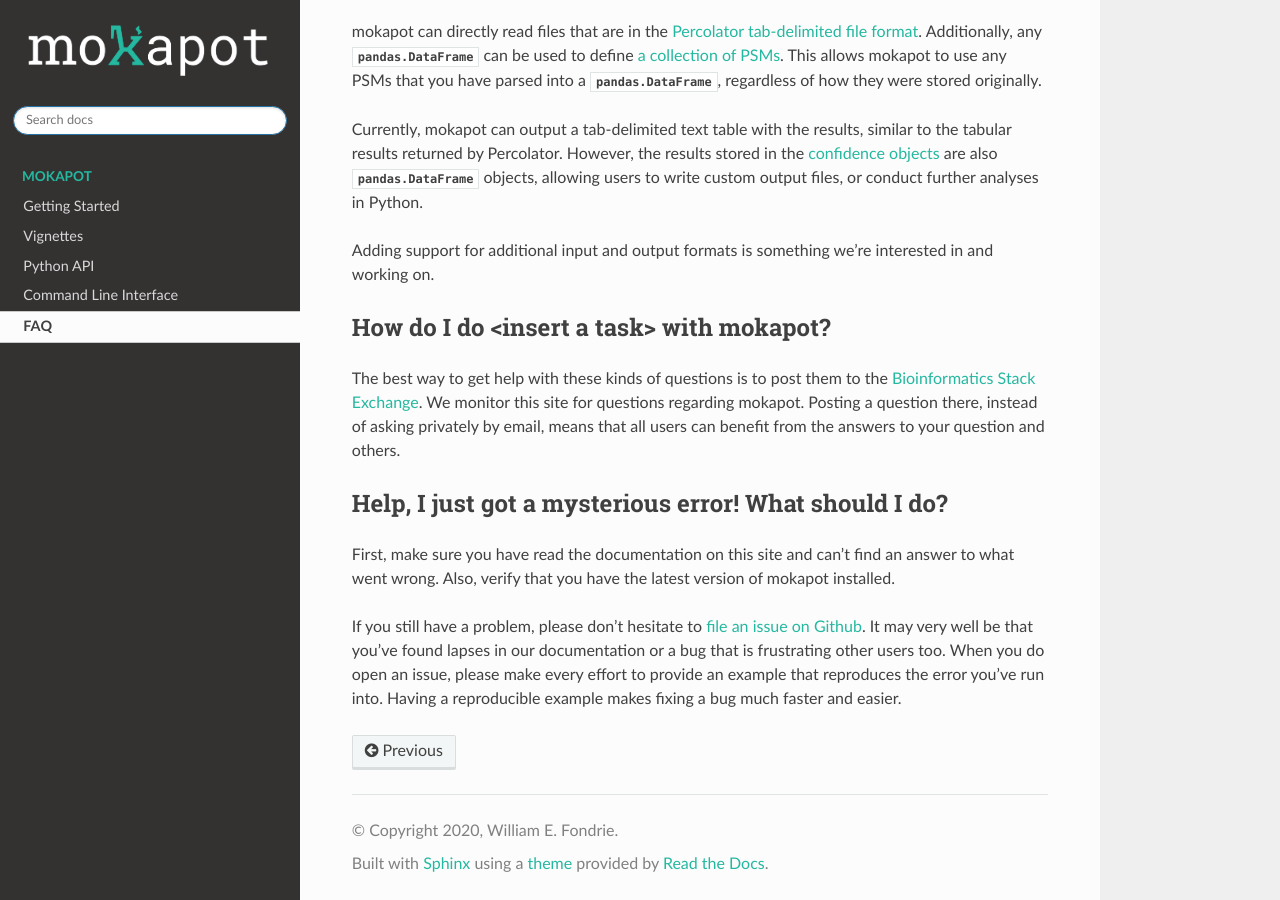
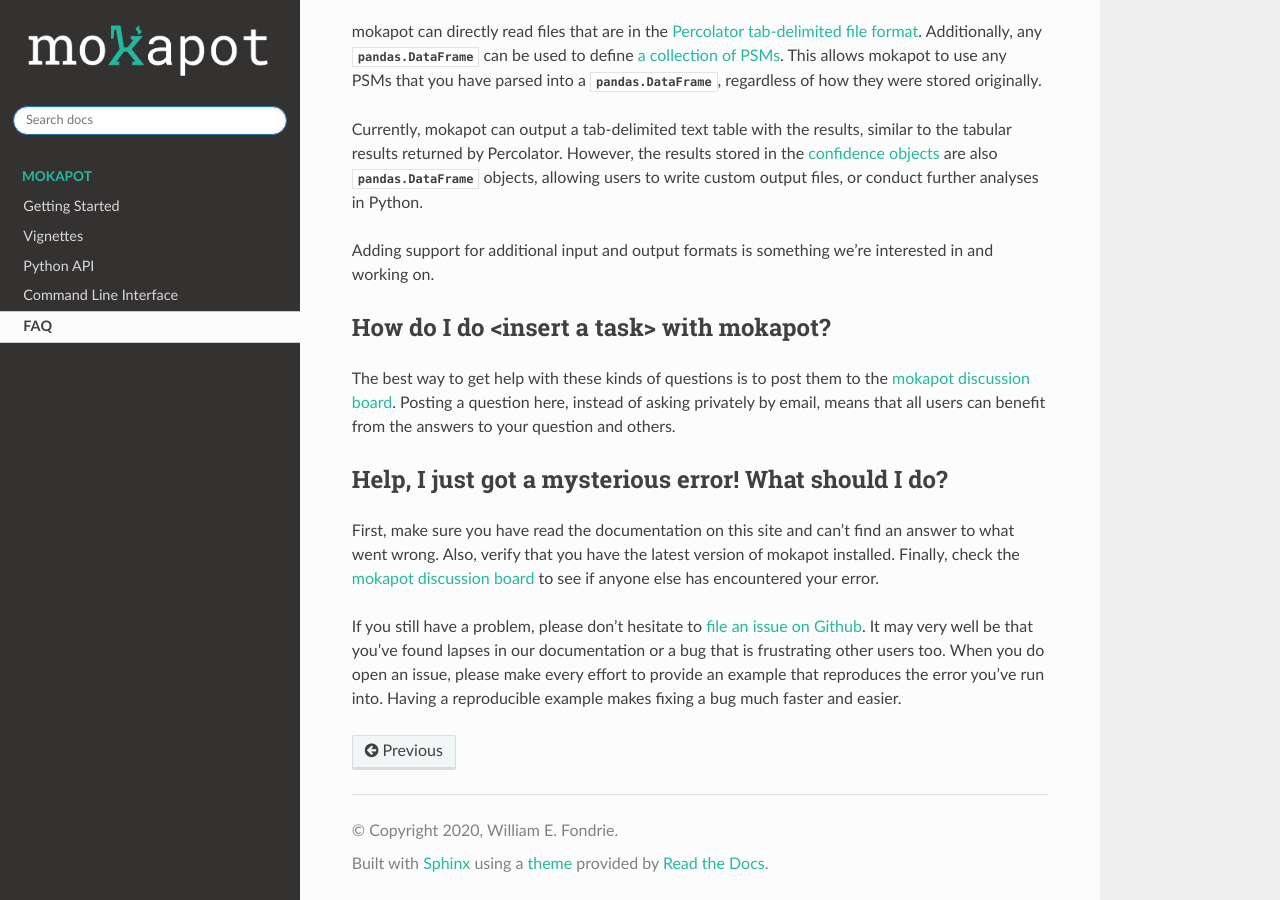
Before and after one commit to wfondrie/mokapot, a Sphinx documentation site: the page built from docs/source/faq.rst, in a window 1280 px wide and 900 px high, scrolled down 986 px. Built offline with Sphinx 7.4.7 and the Read the Docs theme 2.0.0, drawn with Linux system fonts in a browser that asks for light colours; the version number could not be read and is left out.

Commit message:
Added discussion board to docs

```diff
--- a/docs/source/faq.rst
+++ b/docs/source/faq.rst
@@ -64,10 +64,9 @@ How do I do <insert a task> with mokapot?
 -----------------------------------------
 
 The best way to get help with these kinds of questions is to post them to the
-`Bioinformatics Stack Exchange <https://bioinformatics.stackexchange.com/>`_. We
-monitor this site for questions regarding mokapot. Posting a question there,
-instead of asking privately by email, means that all users can benefit from
-the answers to your question and others.
+`mokapot discussion board <https://github.com/wfondrie/mokapot/discussions>`_.
+Posting a question here, instead of asking privately by email, means that all
+users can benefit from the answers to your question and others.
 
 
 Help, I just got a mysterious error! What should I do?
@@ -75,7 +74,9 @@ Help, I just got a mysterious error! What should I do?
 
 First, make sure you have read the documentation on this site and can't find an
 answer to what went wrong. Also, verify that you have the latest version of
-mokapot installed.
+mokapot installed. Finally, check the `mokapot discussion board
+<https://github.com/wfondrie/mokapot/discussions>`_ to see if anyone else has
+encountered your error.
 
 If you still have a problem, please don't hesitate to `file an issue on Github
 <https://github.com/wfondrie/mokapot/issues>`_. It may very well be that you've
```
Also changed, not shown: docs/source/index.rst (+9 -0 lines).
